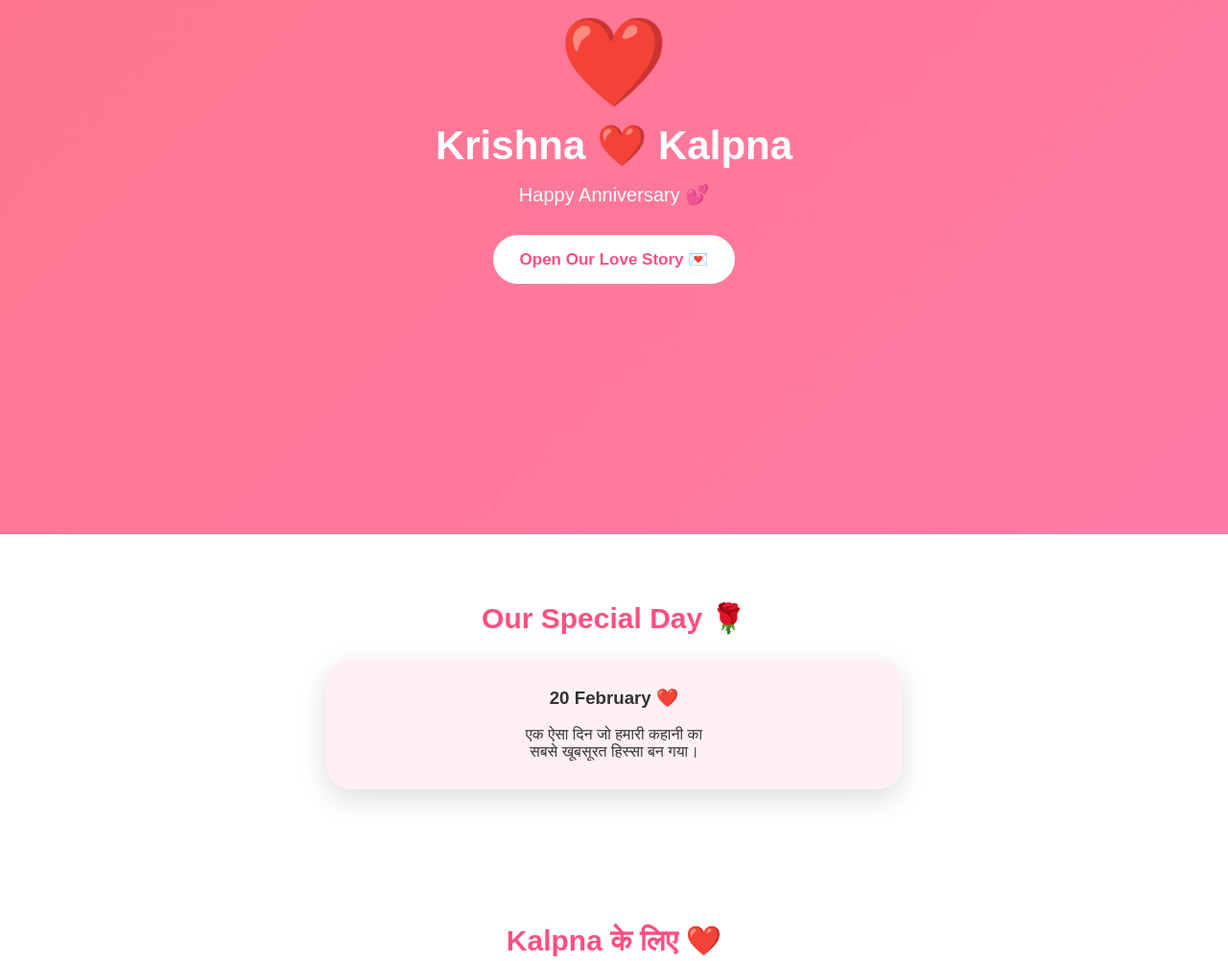
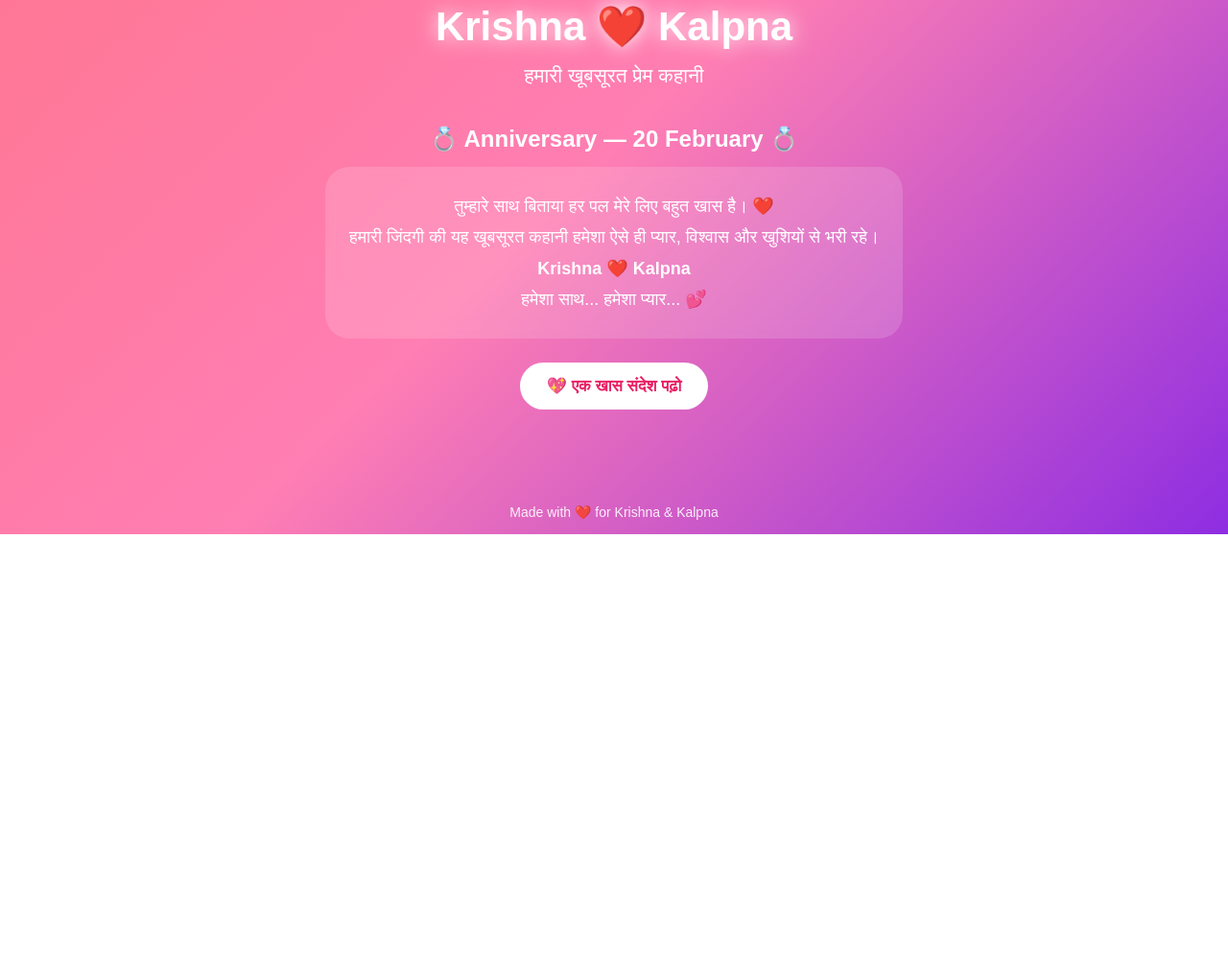
Before and after one commit to krishnay48843-rgb/krishna-kalpna, a plain HTML site: page index.html in a window 1280 px wide. Shown: the part 243-1245 px from the top of the page at 96% size. After the commit the page ends 800 px from the top, so only its background shows below. Drawn offline with Linux system fonts and the light colour scheme.

Commit message:
Update index.html

```diff
--- a/index.html
+++ b/index.html
@@ -6,11 +6,15 @@
 <title>Krishna ❤️ Kalpna</title>
 
 <style>
-*{box-sizing:border-box;margin:0;padding:0}
+*{
+  box-sizing:border-box;
+  margin:0;
+  padding:0;
+}
 
 body{
   font-family:Arial,sans-serif;
-  background:linear-gradient(135deg,#ff758c,#ff7eb3);
+  background:linear-gradient(135deg,#ff758c,#ff7eb3,#8e2de2);
   color:white;
   text-align:center;
   min-height:100vh;
@@ -24,140 +28,131 @@ body{
   justify-content:center;
   align-items:center;
   padding:25px;
-}
-
-.heart{
-  font-size:80px;
-  animation:beat 1.2s infinite;
+  position:relative;
 }
 
 h1{
   font-size:42px;
-  margin:15px 0;
+  margin-bottom:15px;
+  animation:glow 2s infinite alternate;
 }
 
 .subtitle{
-  font-size:20px;
-  margin-bottom:30px;
+  font-size:21px;
+  margin-bottom:25px;
+}
+
+.date{
+  font-size:24px;
+  font-weight:bold;
+  margin:15px;
+}
+
+.message{
+  max-width:700px;
+  background:rgba(255,255,255,.15);
+  padding:25px;
+  border-radius:25px;
+  backdrop-filter:blur(8px);
+  line-height:1.8;
+  font-size:18px;
+}
+
+.heart{
+  font-size:65px;
+  animation:beat 1.2s infinite;
+  margin:20px;
 }
 
 button{
-  border:0;
-  padding:15px 28px;
+  margin-top:25px;
+  padding:14px 28px;
+  border:none;
   border-radius:30px;
   background:white;
-  color:#ff4f81;
+  color:#e91e63;
   font-size:17px;
   font-weight:bold;
+  cursor:pointer;
 }
 
-section{
-  padding:70px 20px;
-  background:white;
-  color:#333;
-}
-
-h2{
-  color:#ff4f81;
-  margin-bottom:25px;
-  font-size:30px;
-}
-
-.card{
-  max-width:600px;
-  margin:auto;
-  padding:30px;
-  border-radius:25px;
-  background:#fff0f5;
-  box-shadow:0 10px 30px #0002;
-}
-
-.message{
-  max-width:650px;
-  margin:auto;
-  font-size:19px;
-  line-height:1.8;
+#surprise{
+  display:none;
+  margin-top:25px;
+  font-size:22px;
+  line-height:1.7;
 }
 
 footer{
-  padding:40px;
-  background:#ff4f81;
+  position:absolute;
+  bottom:15px;
+  font-size:14px;
+  opacity:.9;
 }
 
 @keyframes beat{
   0%,100%{transform:scale(1)}
   50%{transform:scale(1.25)}
 }
+
+@keyframes glow{
+  from{text-shadow:0 0 5px white}
+  to{text-shadow:0 0 25px white}
+}
 </style>
 </head>
 
 <body>
 
-<div class="hero">
+<section class="hero">
+
   <div class="heart">❤️</div>
 
   <h1>Krishna ❤️ Kalpna</h1>
 
-  <p class="subtitle">
-    Happy Anniversary 💕
-  </p>
+  <div class="subtitle">
+    हमारी खूबसूरत प्रेम कहानी
+  </div>
 
-  <button onclick="loveMessage()">
-    Open Our Love Story 💌
-  </button>
-</div>
-
-<section>
-  <h2>Our Special Day 🌹</h2>
-
-  <div class="card">
-    <h3>20 February ❤️</h3>
-    <br>
-    <p>
-      एक ऐसा दिन जो हमारी कहानी का<br>
-      सबसे खूबसूरत हिस्सा बन गया।
-    </p>
+  <div class="date">
+    💍 Anniversary — 20 February 💍
   </div>
-</section>
-
-<section>
-  <h2>Kalpna के लिए ❤️</h2>
 
   <div class="message">
     <p>
-      Kalpna, तुम्हारे साथ बिताया हुआ हर पल
-      मेरे लिए बहुत खास है। ❤️
-      <br><br>
+      तुम्हारे साथ बिताया हर पल मेरे लिए बहुत खास है। ❤️
+    </p>
 
-      तुम्हारी मुस्कान मेरी सबसे प्यारी खुशी है।
-      <br><br>
+    <p>
+      हमारी जिंदगी की यह खूबसूरत कहानी हमेशा ऐसे ही
+      प्यार, विश्वास और खुशियों से भरी रहे।
+    </p>
 
-      जिंदगी में चाहे कितने भी रास्ते आएं,
-      मैं हर रास्ते पर तुम्हारा हाथ थामकर
-      चलना चाहता हूँ।
-      <br><br>
-
-      ❤️ Happy Anniversary Kalpna ❤️
-      <br><br>
-
-      हमेशा तुम्हारा,<br>
-      <strong>Krishna</strong>
+    <p>
+      <b>Krishna ❤️ Kalpna</b><br>
+      हमेशा साथ... हमेशा प्यार... 💕
     </p>
   </div>
+
+  <button onclick="showLove()">
+    💖 एक खास संदेश पढ़ो
+  </button>
+
+  <div id="surprise">
+    ✨ तुम मेरी जिंदगी का सबसे खूबसूरत हिस्सा हो। ✨<br>
+    ❤️ Happy Anniversary Krishna & Kalpna ❤️<br>
+    हमेशा एक-दूसरे का हाथ थामे रहना। 💕
+  </div>
+
+  <footer>
+    Made with ❤️ for Krishna & Kalpna
+  </footer>
+
 </section>
 
-<footer>
-  Krishna ❤️ Kalpna<br><br>
-  Forever & Always 💕
-</footer>
-
 <script>
-function loveMessage(){
-  alert(
-    "❤️ Krishna ❤️ Kalpna ❤️\n\n" +
-    "तुम दोनों की कहानी हमेशा खूबसूरत बनी रहे।\n\n" +
-    "Happy Anniversary! 💕"
-  );
+function showLove(){
+  document.getElementById("surprise").style.display="block";
 }
 </script>
 
```
